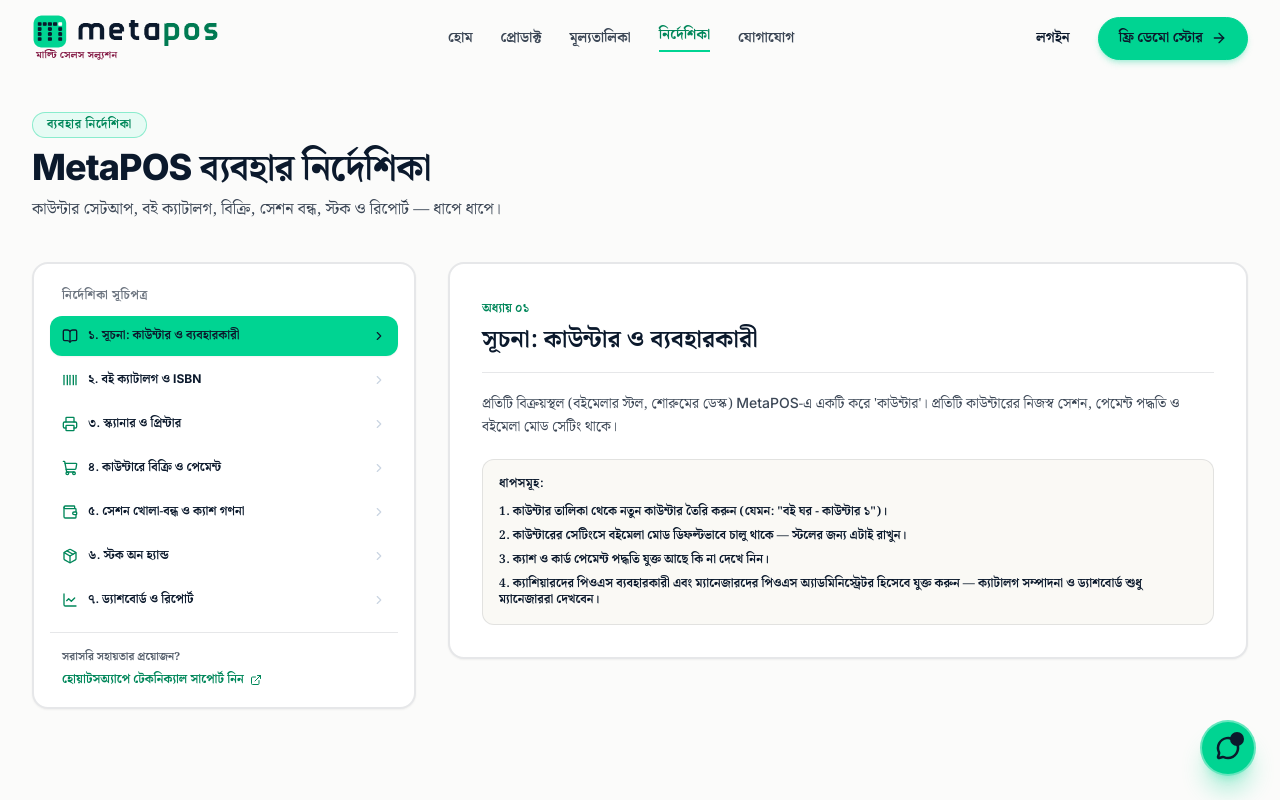
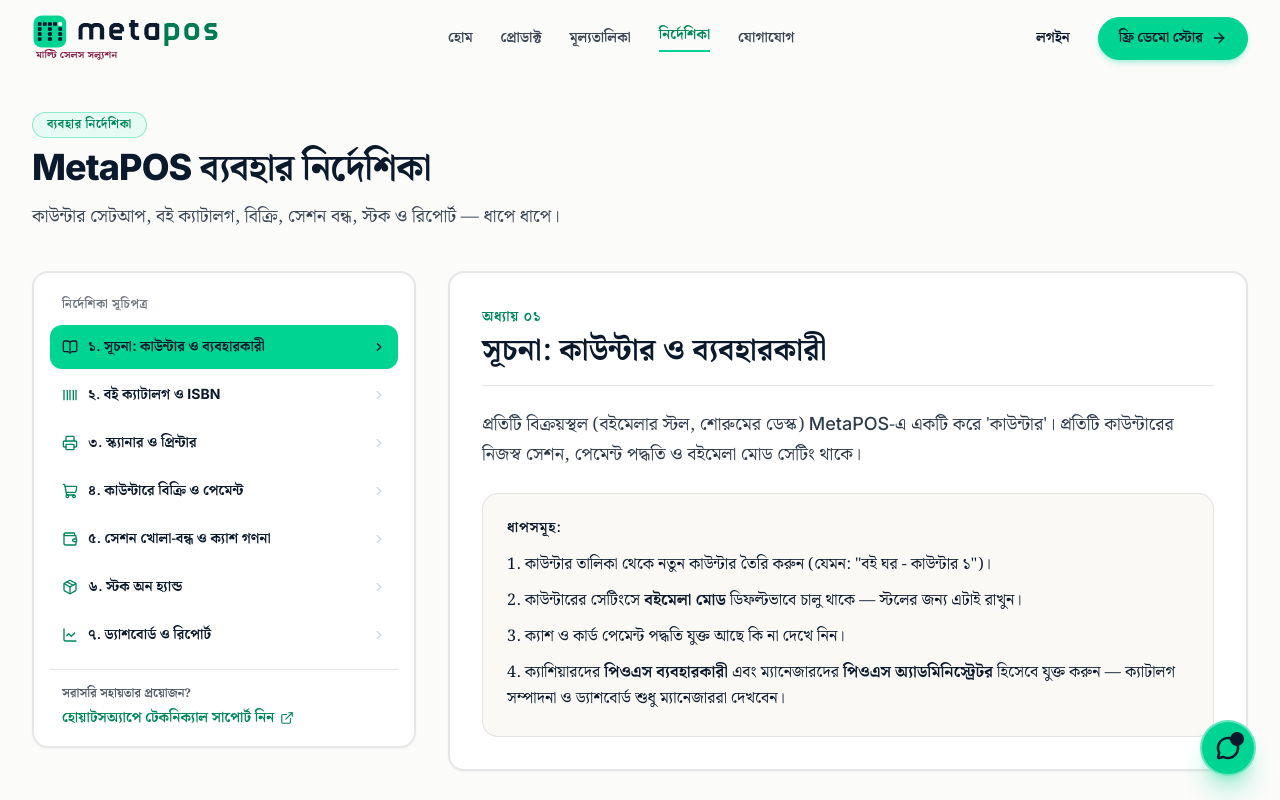
Before and after one commit to metakave/metapos, a React (Vite) app: page /docs in a window 1280 px wide. Shown: the top 800 px of the page. Built offline with nearby package versions, Linux system fonts and the light colour scheme.

Commit message:
style: Increase font size by 20% on documentation page body text

```diff
--- a/src/pages/DocsPage.tsx
+++ b/src/pages/DocsPage.tsx
@@ -26,20 +26,20 @@ const NAV: { id: SectionId; label: string; icon: React.ComponentType<{ className
 ];
 
 const Section: React.FC<{ n: string; title: string; intro: string; children: React.ReactNode }> = ({ n, title, intro, children }) => (
-  <div className="space-y-5">
+  <div className="space-y-6">
     <div className="border-b border-[#0B192C]/10 pb-4">
-      <span className="text-xs font-bold text-[#00875A] uppercase">অধ্যায় {n}</span>
-      <h2 className="text-2xl font-bold text-[#0B192C] mt-1">{title}</h2>
+      <span className="text-xs sm:text-sm font-bold text-[#00875A] uppercase tracking-wider">অধ্যায় {n}</span>
+      <h2 className="text-2xl sm:text-3xl font-extrabold text-[#0B192C] mt-1">{title}</h2>
     </div>
-    <p className="text-xs sm:text-sm text-[#0B192C]/80 leading-relaxed font-medium">{intro}</p>
+    <p className="text-base sm:text-lg text-[#0B192C]/85 leading-relaxed font-medium">{intro}</p>
     {children}
   </div>
 );
 
 const Steps: React.FC<{ title?: string; items: React.ReactNode[] }> = ({ title = 'ধাপসমূহ:', items }) => (
-  <div className="rounded-xl bg-[#FAF9F5] p-4 border border-[#0B192C]/10 space-y-3">
-    <h4 className="text-xs font-bold text-[#0B192C] uppercase tracking-wide">{title}</h4>
-    <ol className="list-decimal list-inside space-y-2 text-xs text-[#0B192C] font-semibold">
+  <div className="rounded-2xl bg-[#FAF9F5] p-5 sm:p-6 border border-[#0B192C]/10 space-y-3.5">
+    <h4 className="text-xs sm:text-sm font-bold text-[#0B192C] uppercase tracking-wider">{title}</h4>
+    <ol className="list-decimal list-inside space-y-2.5 text-sm sm:text-base text-[#0B192C] font-medium leading-relaxed">
       {items.map((it, i) => (
         <li key={i}>{it}</li>
       ))}
@@ -48,11 +48,11 @@ const Steps: React.FC<{ title?: string; items: React.ReactNode[] }> = ({ title =
 );
 
 const Tiles: React.FC<{ items: [string, string][] }> = ({ items }) => (
-  <div className="grid grid-cols-1 sm:grid-cols-2 gap-4 text-xs">
+  <div className="grid grid-cols-1 sm:grid-cols-2 gap-4">
     {items.map(([h, p]) => (
-      <div key={h} className="rounded-xl border border-[#0B192C]/10 p-4 bg-[#FAF9F5] space-y-2">
-        <h4 className="font-bold text-[#0B192C]">{h}</h4>
-        <p className="text-[#0B192C]/70 font-medium">{p}</p>
+      <div key={h} className="rounded-2xl border border-[#0B192C]/10 p-5 bg-[#FAF9F5] space-y-2">
+        <h4 className="font-bold text-[#0B192C] text-sm sm:text-base">{h}</h4>
+        <p className="text-[#0B192C]/75 font-medium text-xs sm:text-sm leading-relaxed">{p}</p>
       </div>
     ))}
   </div>
@@ -76,7 +76,7 @@ export const DocsPage: React.FC = () => {
             ব্যবহার নির্দেশিকা
           </span>
           <h1 className="text-3xl sm:text-4xl font-extrabold tracking-tight text-[#0B192C]">MetaPOS ব্যবহার নির্দেশিকা</h1>
-          <p className="mt-2 text-sm sm:text-base text-[#0B192C]/80 font-medium">
+          <p className="mt-3 text-base sm:text-lg text-[#0B192C]/80 font-medium leading-relaxed">
             কাউন্টার সেটআপ, বই ক্যাটালগ, বিক্রি, সেশন বন্ধ, স্টক ও রিপোর্ট — ধাপে ধাপে।
           </p>
         </div>
@@ -92,7 +92,7 @@ export const DocsPage: React.FC = () => {
                   key={item.id}
                   onClick={() => setActive(item.id)}
                   aria-current={isSelected ? 'page' : undefined}
-                  className={`w-full flex items-center justify-between p-3 rounded-xl text-xs font-bold transition-all text-left ${
+                  className={`w-full flex items-center justify-between p-3 rounded-xl text-xs sm:text-sm font-bold transition-all text-left ${
                     isSelected ? 'bg-[#00D492] text-[#0B192C] shadow-xs' : 'text-[#0B192C] hover:bg-[#FAF9F5]'
                   }`}
                 >
@@ -106,15 +106,15 @@ export const DocsPage: React.FC = () => {
             })}
 
             <div className="pt-4 border-t border-[#0B192C]/10 mt-3 px-3">
-              <p className="text-[11px] text-[#0B192C]/70 font-semibold">সরাসরি সহায়তার প্রয়োজন?</p>
+              <p className="text-xs text-[#0B192C]/70 font-semibold">সরাসরি সহায়তার প্রয়োজন?</p>
               <a
                 href="https://wa.me"
                 target="_blank"
                 rel="noreferrer"
-                className="mt-1.5 inline-flex items-center gap-1.5 text-xs font-bold text-[#00875A] hover:underline"
+                className="mt-1.5 inline-flex items-center gap-1.5 text-xs sm:text-sm font-bold text-[#00875A] hover:underline"
               >
                 <span>হোয়াটসঅ্যাপে টেকনিক্যাল সাপোর্ট নিন</span>
-                <ExternalLink className="h-3 w-3" />
+                <ExternalLink className="h-3.5 w-3.5" />
               </a>
             </div>
           </nav>
@@ -157,15 +157,15 @@ export const DocsPage: React.FC = () => {
                     <>অনেক বই একসাথে তুলতে বইয়ের তালিকা থেকে এক্সেল/CSV ইমপোর্ট ব্যবহার করুন।</>,
                   ]}
                 />
-                <div className="rounded-xl bg-[#0B192C] text-white p-4 font-mono text-xs space-y-2">
+                <div className="rounded-xl bg-[#0B192C] text-white p-4 sm:p-5 font-mono text-xs sm:text-sm space-y-2.5">
                   <div className="flex justify-between items-center text-slate-400 border-b border-slate-700 pb-2">
-                    <span>নমুনা: একই বই, দুই রকম ISBN</span>
-                    <button onClick={() => copy('9780140449136')} className="flex items-center gap-1 text-[11px] text-emerald-400 hover:text-white">
-                      {copied ? <Check className="h-3 w-3" /> : <Copy className="h-3 w-3" />}
+                    <span className="font-sans font-semibold">নমুনা: একই বই, দুই রকম ISBN</span>
+                    <button onClick={() => copy('9780140449136')} className="flex items-center gap-1.5 text-xs text-emerald-400 hover:text-white font-sans font-semibold">
+                      {copied ? <Check className="h-3.5 w-3.5" /> : <Copy className="h-3.5 w-3.5" />}
                       <span>{copied ? 'কপি হয়েছে' : 'ISBN-13 কপি করুন'}</span>
                     </button>
                   </div>
-                  <pre className="text-slate-300 text-[11px] leading-relaxed whitespace-pre-wrap">
+                  <pre className="text-slate-300 text-xs sm:text-sm leading-relaxed whitespace-pre-wrap">
 {`লিখেছেন:   0-14-044913-2      (ISBN-10)
 সংরক্ষিত:  9780140449136      (ISBN-13 = বারকোড)
 দেখায়:     ISBN-10 0140449132`}
@@ -199,7 +199,7 @@ export const DocsPage: React.FC = () => {
                     <>বই ফেরত এলে আগের অর্ডার খুঁজে রিফান্ড করুন — স্টকে কপি আবার যোগ হয়।</>,
                   ]}
                 />
-                <div className="rounded-xl border-2 border-[#D97706]/30 bg-[#FFFBEB] p-4 text-xs text-[#78350F] font-semibold">
+                <div className="rounded-xl border-2 border-[#D97706]/30 bg-[#FFFBEB] p-4 sm:p-5 text-xs sm:text-sm text-[#78350F] font-semibold leading-relaxed">
                   বিকাশ বা নগদে টাকা নিতে চাইলে সেটিংসে ওই নামে আলাদা পেমেন্ট পদ্ধতি যোগ করুন। গ্রাহক নিজের ফোন থেকে টাকা পাঠানোর পর ক্যাশিয়ার
                   সেই পদ্ধতি বেছে নেন — বিকাশ/নগদের সাথে স্বয়ংক্রিয় সংযোগ নেই, তবে রিপোর্টে পদ্ধতিভিত্তিক হিসাব আলাদা দেখা যায়।
                 </div>
```
